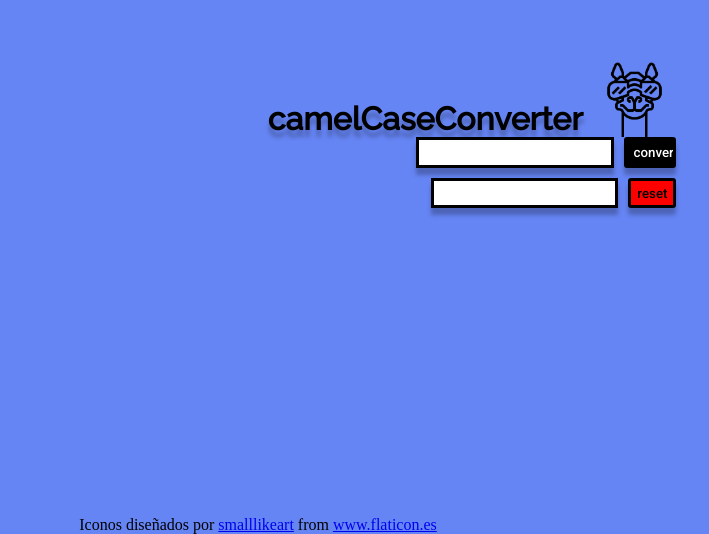
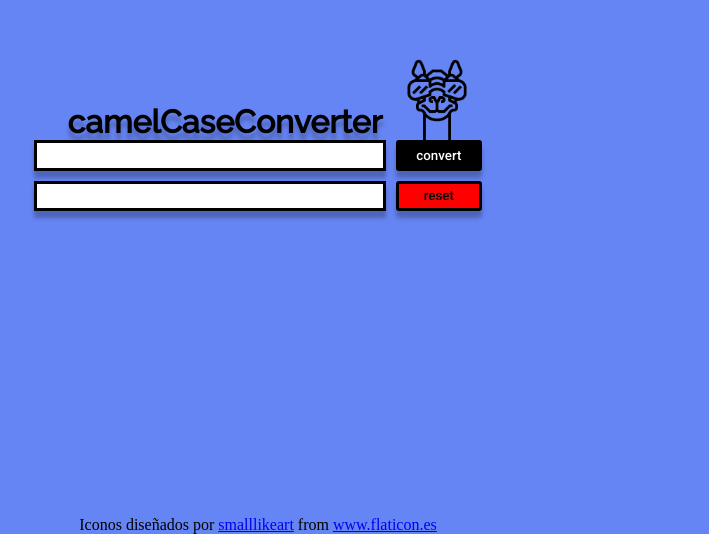
Before and after one commit to VZAlvaro23/camelCaseConverter, a plain HTML site: page index.html in a window 1280 px wide. Shown: the part 266-800 px from the top of the page, without its empty margins (382-1091 px from the left). Drawn offline with Linux system fonts and the light colour scheme.

Commit message:
final version, requires fixes

```diff
--- a/scripts/scripts.js
+++ b/scripts/scripts.js
@@ -45,7 +45,7 @@ const convert = document.getElementById('convert')
 const result = document.getElementById('result')
 const container = document.getElementById('container')
 
-const mediaQuery = window.matchMedia('(max-width: 600px)')
+const mediaQuery = window.matchMedia('(max-width: 400px)')
 
 if (mediaQuery.matches) {
   const div = document.createElement("div")
--- a/styles/style.css
+++ b/styles/style.css
@@ -1,3 +1,6 @@
+html {
+    height: 100vh;
+}
 body {
     display: flex;
     height: 100vh;
@@ -95,15 +98,3 @@ div:nth-child(3) {
 
 
 }
-
-img {
-    width: 10%;
-    margin-bottom: 0px;
-}
-
-.container {
-    width: auto;
-    display: flex;
-    flex-direction: column;
-    align-items: end;
-}
```
